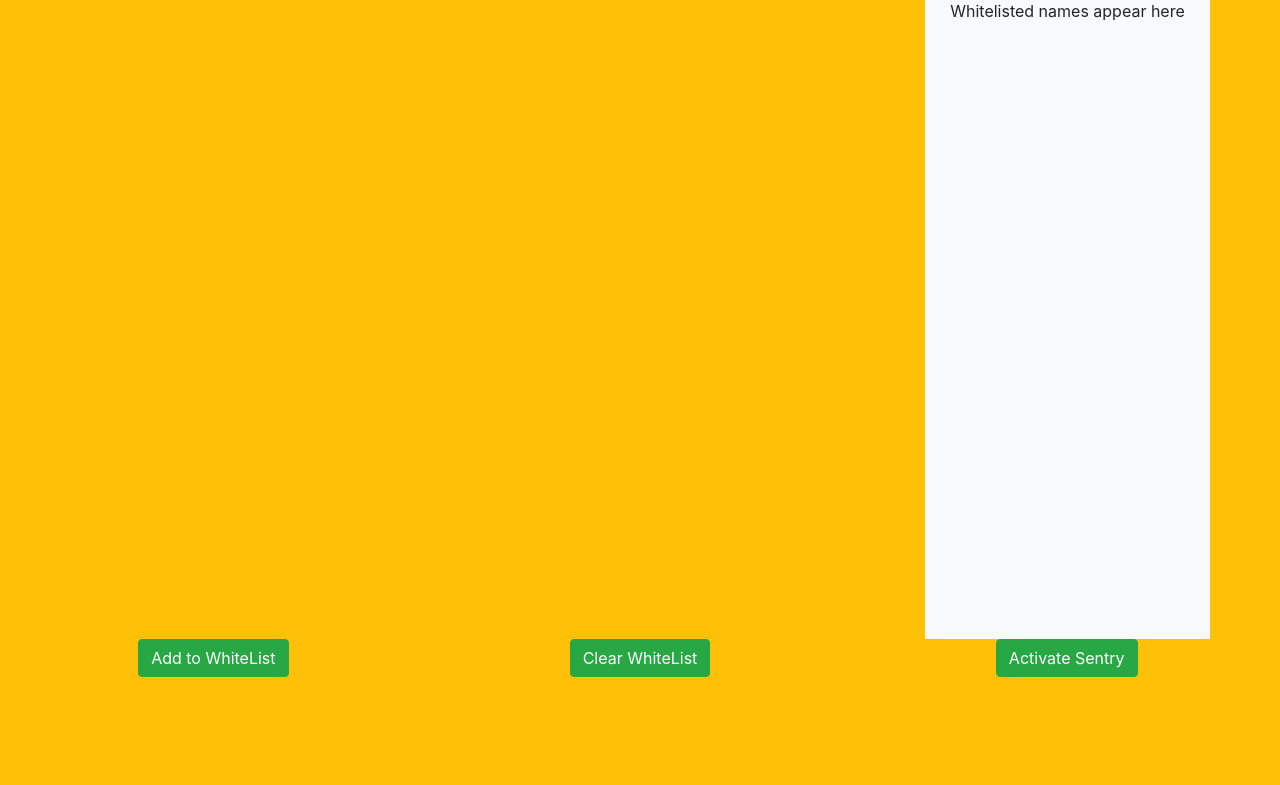
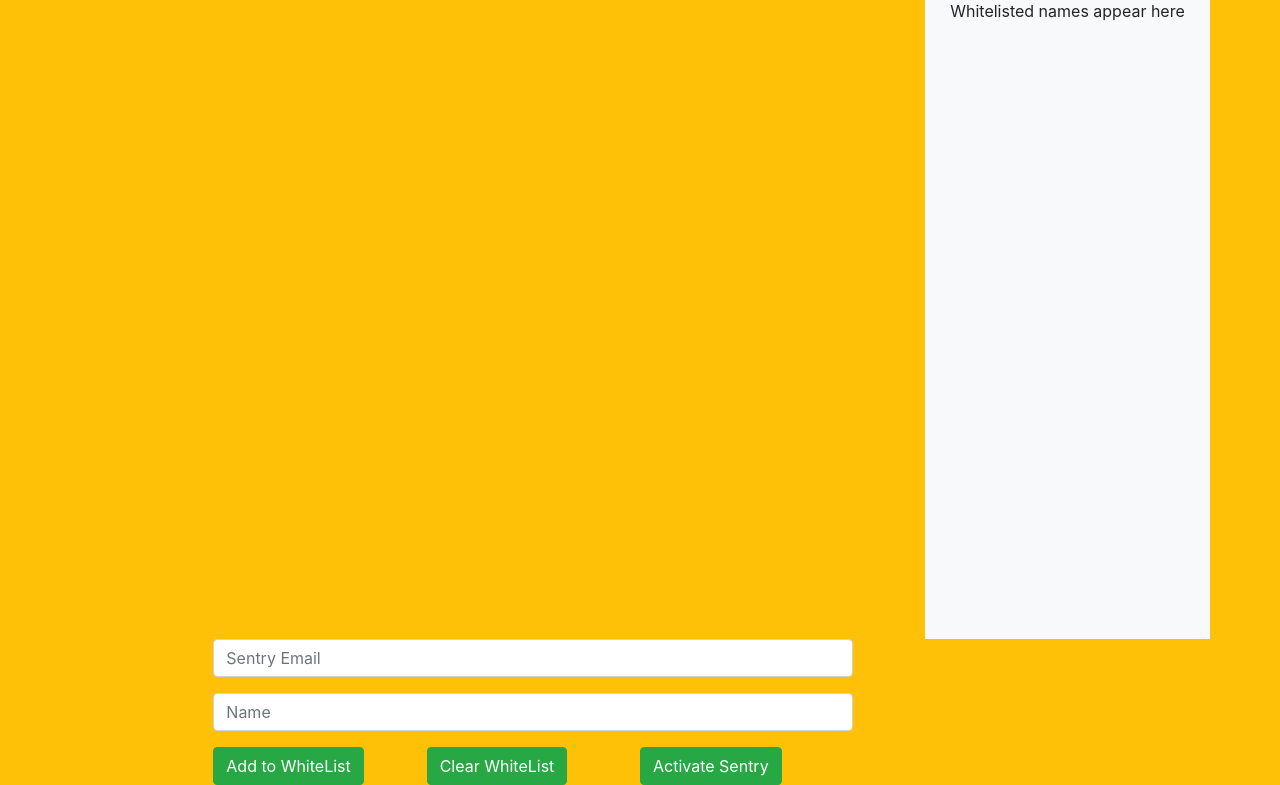
Before and after one commit to Amr-devman/webcam-sentry, a Flask app: template templates/sentry_setup_template.html in a window 1280 px wide. Shown: the part 203-988 px from the top of the page. Before the commit the page ends 880 px from the top, so only its background shows below. Run offline with Flask 2, Linux system fonts and the light colour scheme; the template is opened without the code that fills it, so the values that code supplies are empty; parts of the project's set-up code (start-up, migrations or seed data) failed here and were passed over; some libraries are stand-ins or nearby versions.

Commit message:
added the textbox, fix the js functions in sentry_setup_template

```diff
--- a/templates/sentry_run_template.html
+++ b/templates/sentry_run_template.html
@@ -37,7 +37,7 @@
 		<!-- Configure a few settings and attach camera -->
 		<script language="javascript">var $SCRIPT_ROOT = {{ request.script_root|tojson|safe }};</script>
         <script src="{{url_for('static', filename='js/set_webcam.js') }}"></script>
-        <!-- <script src="{{url_for('static', filename='js/toggle_visibility.js') }}"></script> -->
+        <script src="{{url_for('static', filename='js/toggle_visibility.js') }}"></script>
         <script src="{{url_for('static', filename='js/pass_feed_to_backend.js') }}"></script>
 	</body>
 </html>
--- a/templates/sentry_setup_template.html
+++ b/templates/sentry_setup_template.html
@@ -24,13 +24,27 @@
                             <ol> {{ name }} </ol>
                         {% endfor %}
                     </ul>
-
                 </div>
-
            </div>
         </div>
 
-                <div class="row no-gutters" style="text-align: center; margin-bottom: 10pt;">
+            <div class="row no-gutters" >
+               <div class="col-lg-6 offset-sm-2">
+                   <div class="input-group mb-3">
+                        <!-- <div class="input-group-prepend">
+                            <span class="input-group-text" id="inputGroup-sizing-default">Sentry email</span>
+                        </div> -->
+                        <input id ="sentry-email" value='{{ stored_cred }}' placeholder="Sentry Email" type="text" class="form-control" aria-label="Default" aria-describedby="inputGroup-sizing-default">
+                    </div>
+
+                    <div class="input-group mb-3">
+                        <!-- <div class="input-group-prepend"> -->
+                            <!-- <span class="input-group-text" id="inputGroup-sizing-default"></span> -->
+                        <!-- </div> -->
+                        <input id ="sentry-whitelisted-person" placeholder="Name" type="text" class="form-control" aria-label="Default" aria-describedby="inputGroup-sizing-default">
+                    </div>
+
+                    <div class="row no-gutters" >
                         <div id="pre_take_buttons" class="col-sm">
                             <input type=button class="btn btn-success btn-squared" value="Add to WhiteList" onClick="preview_snapshot()">
                         </div>
@@ -45,7 +59,7 @@
                     </div>
 
                 </div>
-        </div>
+
             </div>
 
             <!-- bootstrap element stuff -->
@@ -59,7 +73,6 @@
             <!-- webcamjs module -->
             <script src="{{url_for('static',filename='js/webcam.min.js')}}"></script>
             <!-- Configure a few settings and attach camera -->
-
             <script language="javascript">var $SCRIPT_ROOT = {{ request.script_root|tojson|safe }};</script>
             <script src="{{url_for('static', filename='js/set_webcam.js') }}"></script>
             <!-- javascript functions to save image and return to the backend -->
```
Also changed, not shown: static/js/toggle_visibility.js (line endings or trailing spaces). Lines whose indentation alone changed are shown as unchanged.
